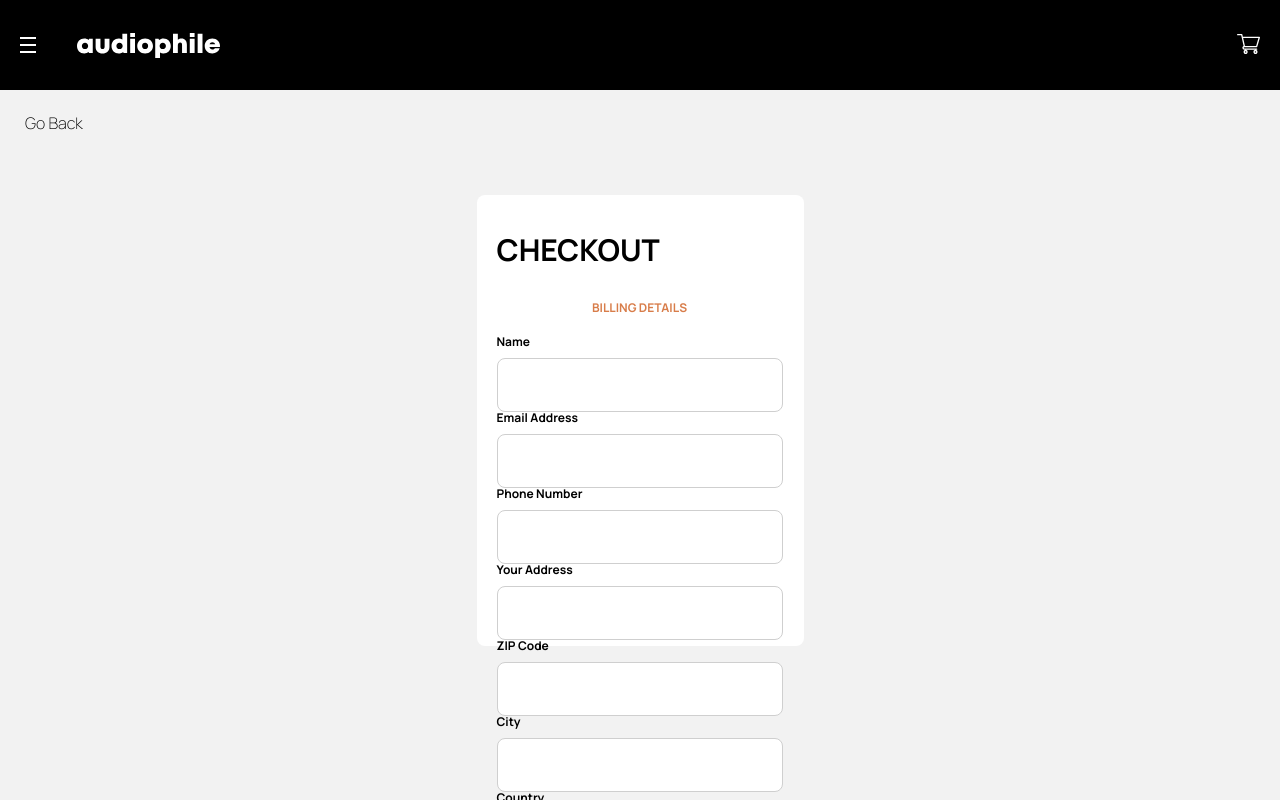
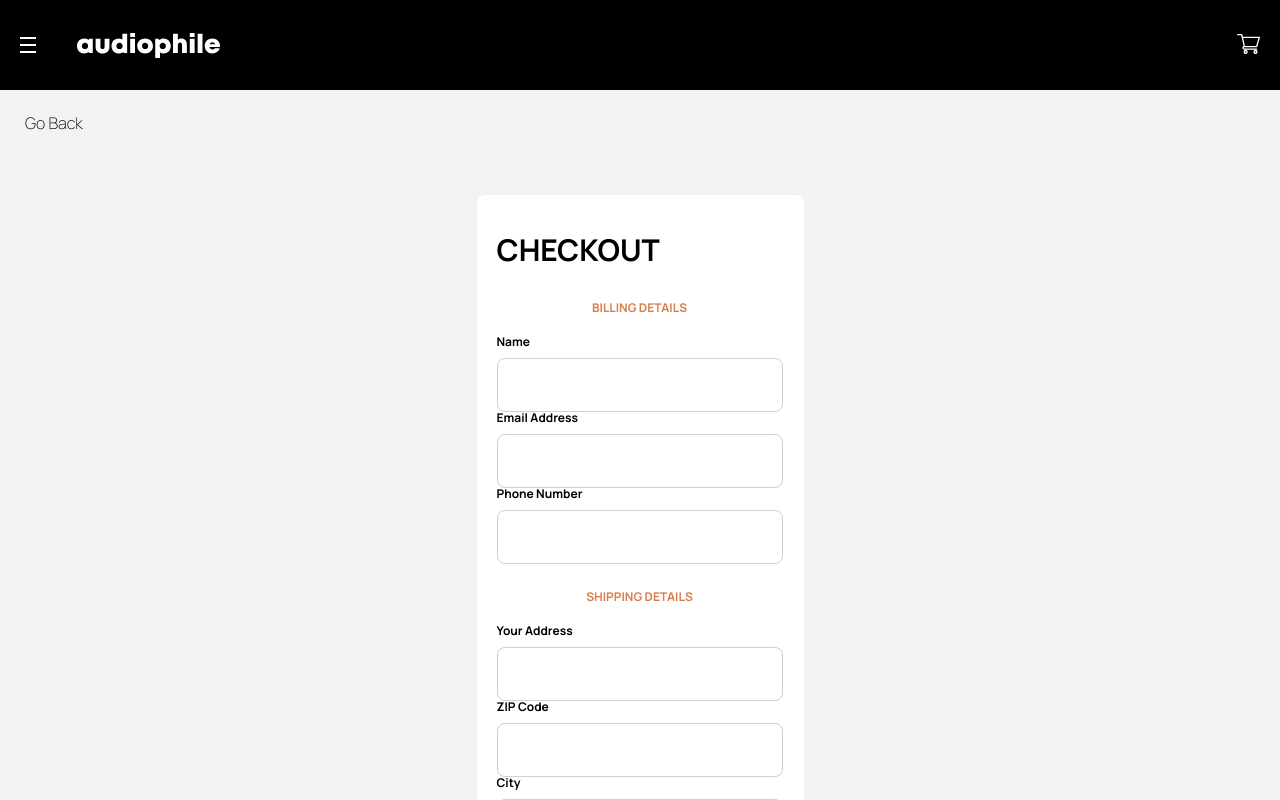
Before and after one commit to harrisonJones12/audiophile-ecommerce, a React (Create React App) app: page /cart in a window 1280 px wide. Built offline with nearby package versions, Linux system fonts and the light colour scheme.

Commit message:
WIP seperated ul elements and added h2 headings

```diff
--- a/src/container/Cart/Cart.jsx
+++ b/src/container/Cart/Cart.jsx
@@ -52,13 +52,18 @@ export default function Cart() {
             <div className="checkout-container">
                 <h1 className="checkout-heading">Checkout</h1>
                 <div className="billing-details-container">
-                    <h2 className="billing-details-text">Billing Details</h2>
                     <form className="billing-details-form">
+                        <h2 className="billing-details-text">Billing Details</h2>
                         <ul className="billing-details-input-list">
                             {renderBillingDetailInputFields}
-                            {renderShippingInfoInputFields}
-                            {renderPaymentDetailsInputFields}
                         </ul>
+
+                        <div className="shipping-details-list-container">
+                            <h2 className="billing-details-text">Shipping Details</h2>
+                            <ul className="shipping-details-input-list">{renderShippingInfoInputFields}</ul>
+                        </div>
+                        <h2 className="billing-details-text">Payment Details</h2>
+                        <ul className="payment-details-input-list">{renderPaymentDetailsInputFields}</ul>
                     </form>
                 </div>
             </div>
--- a/src/container/Cart/Cart.scss
+++ b/src/container/Cart/Cart.scss
@@ -48,11 +48,19 @@
         }
 
         .billing-details-form {
-            .billing-details-input-list {
+
+            .billing-details-input-list,
+            .shipping-details-input-list,
+            .payment-details-input-list {
                 display: flex;
                 flex-direction: column;
                 justify-content: space-between;
-                height: 280px;
+
+            }
+
+            .shipping-details-list-container {
+                position: relative;
+                margin: 20px 0 20px 0;
             }
         }
     }
```
